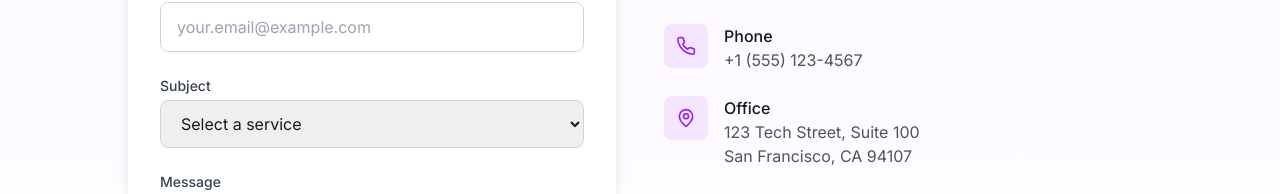
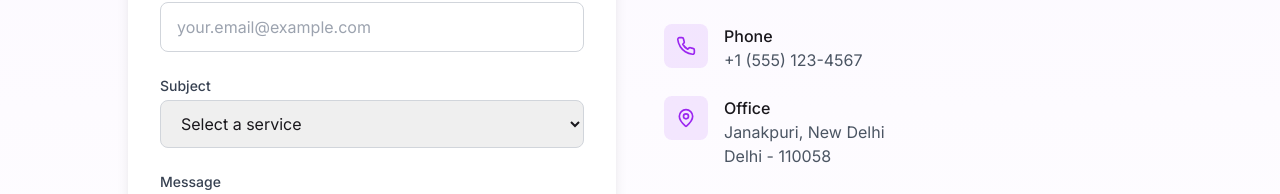
Before and after one commit to SomLance/colorful-sprinkle-hosting, a React (Vite) app: page / in a window 1280 px wide. Shown: the part 3524-3718 px from the top of the page. Built offline with nearby package versions, Linux system fonts and the light colour scheme.

Commit message:
Update contact address
Update the contact address in the ContactSection component.

```diff
--- a/src/components/ContactSection.tsx
+++ b/src/components/ContactSection.tsx
@@ -158,7 +158,7 @@ const ContactSection = () => {
                   </div>
                   <div>
                     <h4 className="font-medium">Office</h4>
-                    <p className="text-gray-600">123 Tech Street, Suite 100<br />San Francisco, CA 94107</p>
+                    <p className="text-gray-600">Janakpuri, New Delhi<br />Delhi - 110058</p>
                   </div>
                 </div>
               </div>
```
